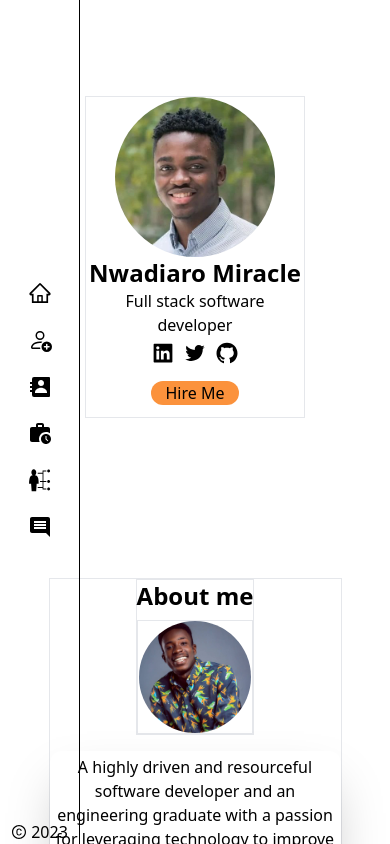
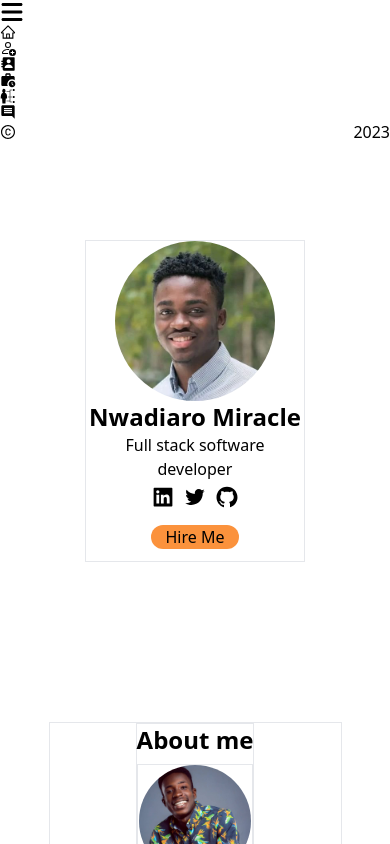
Before and after one commit to miracle73/portfolio-website, a React (Create React App) app: page / in a window 390 px wide. Shown: the top 844 px of the page. Built offline with nearby package versions, Linux system fonts and the light colour scheme; no server answers; a web font is replaced by a local one.

Commit message:
responsive changes made

```diff
--- a/package.json
+++ b/package.json
@@ -3,6 +3,11 @@
   "version": "0.1.0",
   "private": true,
   "dependencies": {
+    "@fortawesome/fontawesome-svg-core": "^6.4.2",
+    "@fortawesome/free-brands-svg-icons": "^6.4.2",
+    "@fortawesome/free-regular-svg-icons": "^6.4.2",
+    "@fortawesome/free-solid-svg-icons": "^6.4.2",
+    "@fortawesome/react-fontawesome": "^0.2.0",
     "@testing-library/jest-dom": "^5.17.0",
     "@testing-library/react": "^13.4.0",
     "@testing-library/user-event": "^13.5.0",
--- a/src/App.js
+++ b/src/App.js
@@ -11,6 +11,12 @@ import { BsPersonAdd } from 'react-icons/bs'
 import { MdWorkHistory } from 'react-icons/md'
 import { AiOutlineCopyright } from 'react-icons/ai'
 import { GiSkills } from 'react-icons/gi'
+import { FontAwesomeIcon } from '@fortawesome/react-fontawesome';
+import { library } from '@fortawesome/fontawesome-svg-core'
+import { fab } from '@fortawesome/free-brands-svg-icons'
+import { fas } from '@fortawesome/free-solid-svg-icons'
+import { far } from '@fortawesome/free-regular-svg-icons'
+
 
 
 
@@ -19,26 +25,28 @@ const App = () => {
 
   return (
     <div className="relative h-full w-full flex flex-col ">
+      <FontAwesomeIcon icon="fa-solid fa-bars" className="h-6 w-6 md:h-0 md:w-0" > </FontAwesomeIcon>
 
-      <div className="fixed top-0 left-0 m-auto bottom-0 w-20 h-full border-r border-solid border-black flex flex-col items-center">
-        <div className="flex flex-col items-center justify-around w-full h-1/3 my-auto">
+      <div className="md:fixed md:top-0 md:left-0 md:m-auto md:bottom-0 md:w-20 md:h-full md:border-r md:border-solid md:border-black md:flex md:flex-col md:items-center">
+        <div className="md:flex md:flex-col md:items-center md:justify-around md:w-full md:h-1/3 md:my-auto">
           <a href="#home">
-            < AiOutlineHome className="h-6 w-6" />
+            < AiOutlineHome className="md:h-6 md:w-6" />
           </a>
+
           <a href="#about" >
-            < BsPersonAdd className="h-6 w-6" />
+            < BsPersonAdd className="md:h-6 md:w-6" />
           </a>
           <a href="#services">
-            < BiSolidContact className="h-6 w-6" />
+            < BiSolidContact className="md:h-6 md:w-6" />
           </a>
           <a href="#experience">
-            < MdWorkHistory className="h-6 w-6" />
+            < MdWorkHistory className="md:h-6 md:w-6" />
           </a>
           <a href="#skills">
-            < GiSkills className="h-6 w-6" />
+            < GiSkills className="md:h-6 md:w-6" />
           </a>
           <a href="#contact">
-            < MdInsertComment className="h-6 w-6" />
+            < MdInsertComment className="md:h-6 md:w-6" />
           </a>
 
 
@@ -80,3 +88,4 @@ const App = () => {
 }
 
 export default App;
+library.add(fab, fas, far)
```
Also changed, not shown: 1 other file (tests, documents, lock files or other folders).
